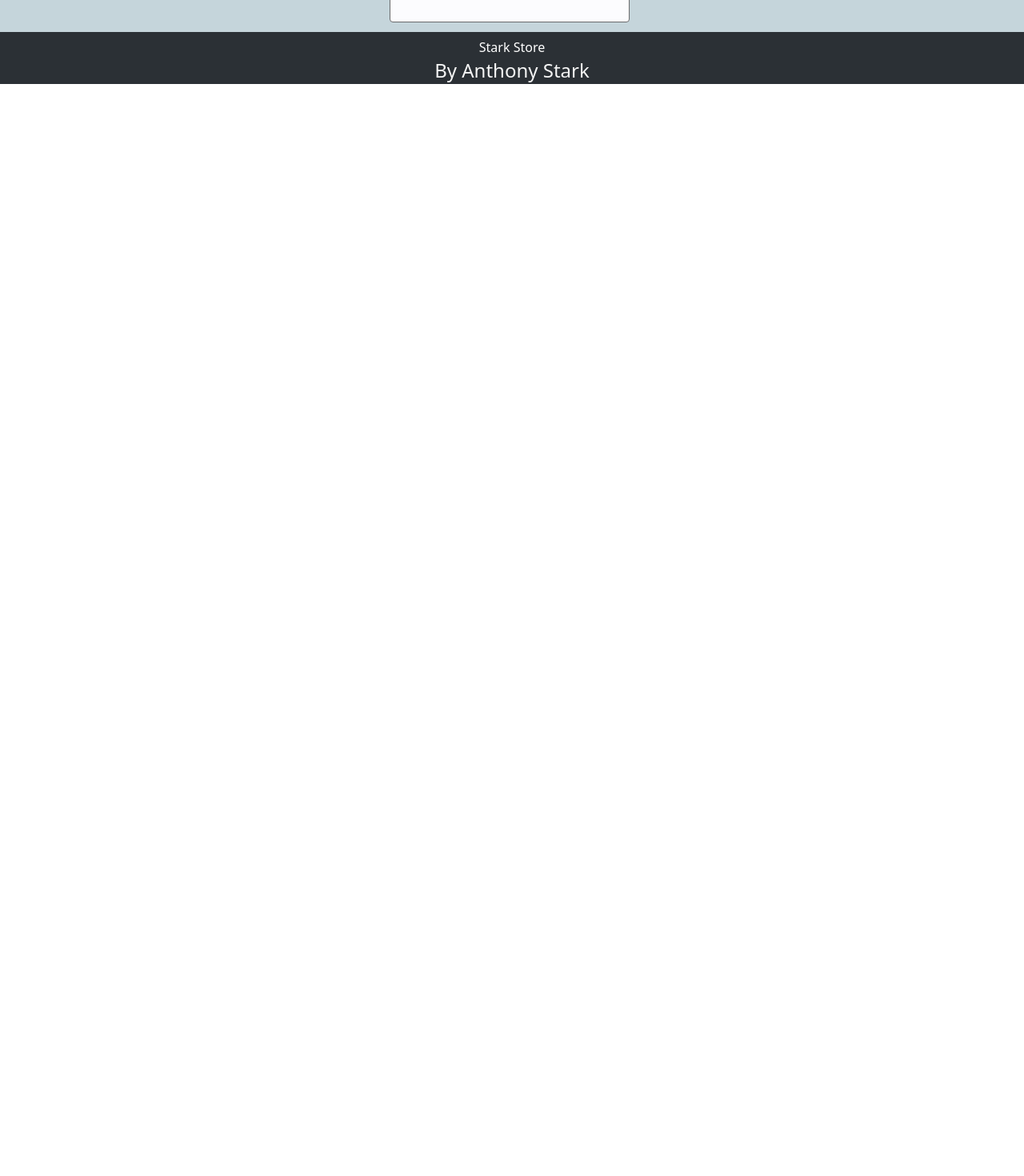
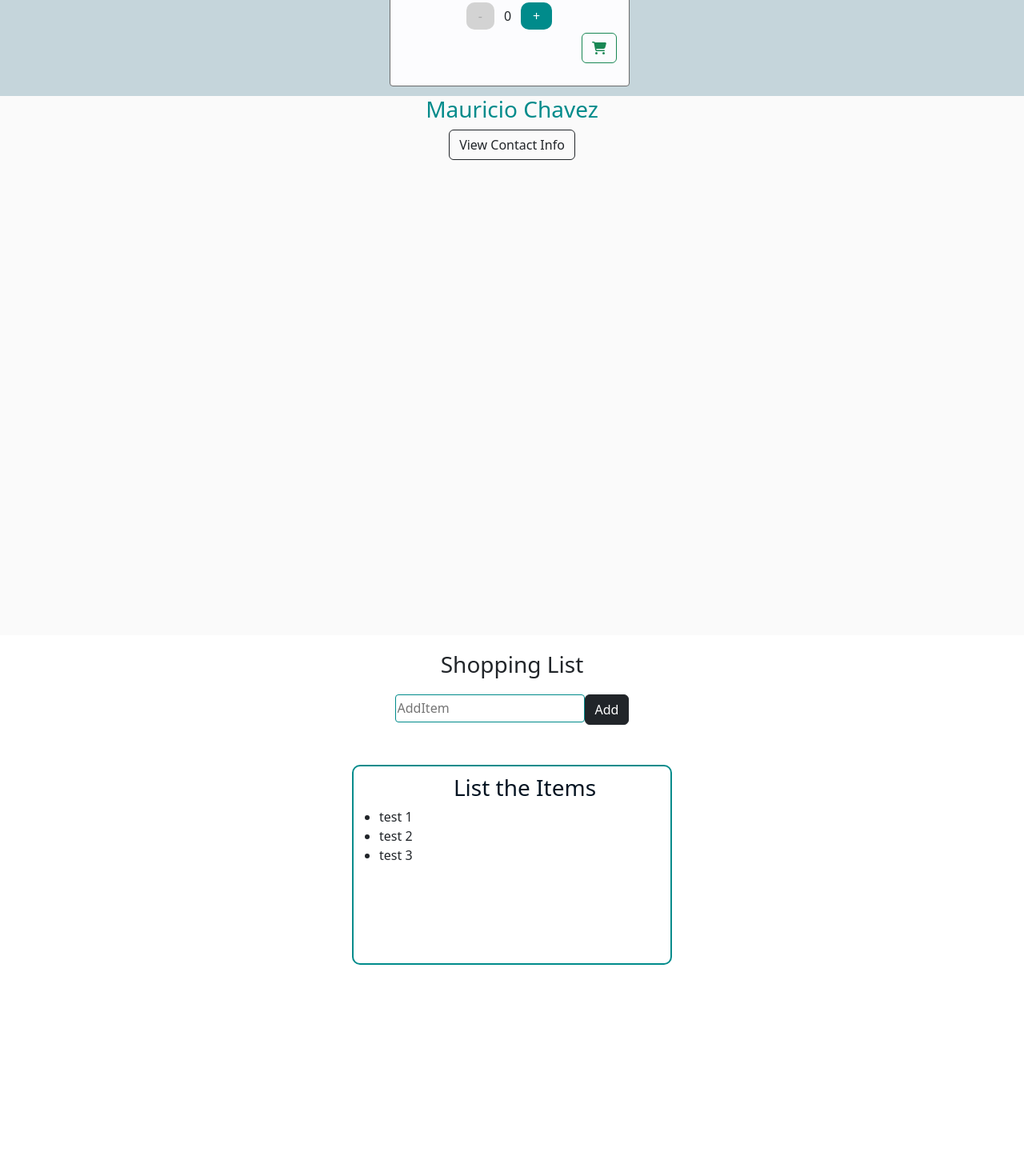
Before and after one commit to Mauricio-Chavez/Online_store, a React (Create React App) app in the folder app/: page / in a window 1280 px wide. Shown: the part 1240-2710 px from the top of the page at 80% size. Before the commit the page ends 1345 px from the top, so only its background shows below. Built offline with nearby package versions, Linux system fonts and the light colour scheme.

Commit message:
Final Report

```diff
--- a/app/src/App.js
+++ b/app/src/App.js
@@ -3,14 +3,17 @@ import Navbar from './components/Navbar';
 import Footer from './components/Footer';
 import Catalog from './pages/Catalog';
 import 'bootstrap/dist/css/bootstrap.min.css';
+import 'bootstrap/dist/js/bootstrap.bundle';
+import About from './pages/About';
+import ShoppingList from './pages/ShoppingList';
 
 function App() {
   return (
     <div className="App">
       <Navbar />
-
       <Catalog />
-
+      <About />
+      <ShoppingList />
       <Footer />
     </div>
   );
--- /dev/null
+++ b/app/src/pages/About.css
@@ -0,0 +1,18 @@
+.about {
+    background-color: #fafafa;
+}
+
+.about h3 {
+    color: darkcyan;
+}
+
+.about .box {
+    background-color: #e6e6e6;
+    border: 2px solid #6a6a6a;
+    border-radius: 4px;
+    padding: 10px;
+    margin: 10px;
+    width: 500px;
+    margin-left: auto;
+    margin-right: auto;
+}
--- /dev/null
+++ b/app/src/pages/About.jsx
@@ -0,0 +1,36 @@
+import React from 'react'
+import './About.css'
+import { useState } from 'react'
+function About() {
+
+    const [contactVisible, setContactVisible] = useState(false)
+
+    function showData() {
+        setContactVisible(!contactVisible)
+    }
+    return (
+        <div className='about page'>
+            <h3>Mauricio Chavez</h3>
+            {contactVisible && (
+                <div className='box'>
+                    <p>To get in touch please write to <b>mau_chavez003@hotmail.com</b></p>
+                </div>
+            )}
+            <button className='btn btn-outline-dark' onClick={showData}>View Contact Info</button>
+        </div>
+    )
+}
+
+export default About
+
+/*
+    Professor solution:
+    function showData(){
+        setContactVisible(true);
+    }
+    {contactVisible ? (
+                <div className='box'>
+                    <p>To get in touch please write to <b>mau_chavez003@hotmail.com</b></p>
+                </div>
+            ) : null}
+*/
--- a/app/src/pages/Catalog.css
+++ b/app/src/pages/Catalog.css
@@ -11,5 +11,5 @@
 
 .catalog h1 {
     color: darkcyan;
-    margin: 0;
+    margin: 40px 0;
 }
--- /dev/null
+++ b/app/src/pages/ShoppingList.css
@@ -0,0 +1,42 @@
+.flex-container {
+    display: flex;
+    flex-direction: column;
+    justify-content: center;
+    align-items: center;
+    margin: 0 auto;
+    gap: 50px;
+}
+
+
+
+.shopping-list ul {
+    display: flex;
+    flex-direction: column;
+    border: darkcyan 2px solid;
+    border-radius: 10px;
+    width: 400px;
+    height: 250px;
+    justify-content: left;
+}
+
+.shopping-list ul li {
+    text-align: left;
+}
+
+.shopping-list ul h3 {
+    margin-top: 10px;
+    text-align: center;
+    color: rgb(5, 20, 34);
+
+}
+
+.shopping-list .title {
+    margin: 20px 0;
+}
+
+.inp {
+    height: 35px;
+    margin: 0 auto;
+    border: 1px solid darkcyan;
+    border-radius: 4px;
+}
--- /dev/null
+++ b/app/src/pages/ShoppingList.jsx
@@ -0,0 +1,30 @@
+import React, { useState } from 'react'
+import './ShoppingList.css'
+
+function ShoppingList() {
+    const [list, setList] = useState(["test 1", "test 2", "test 3"]);
+    function addItem(){
+        const input = document.getElementById('newItem');
+        setList([...list, input.value]);
+        input.value = '';
+    }
+    return (
+        <div className='shopping-list page'>
+            <h3 className='title'>Shopping List</h3>
+            <div className='flex-container'>
+                <div className='box'>
+                    <input type="text" id='newItem' placeholder='AddItem' className='inp'/>
+                    <button className='btn btn-dark' onClick={addItem}>Add</button>
+                </div>
+                <ul>
+                    <h3>List the Items</h3>
+                    {list.map((item) => (
+                        <li >{item}</li>
+                    ))}
+                </ul>
+            </div>
+        </div>
+    )
+}
+
+export default ShoppingList
```
